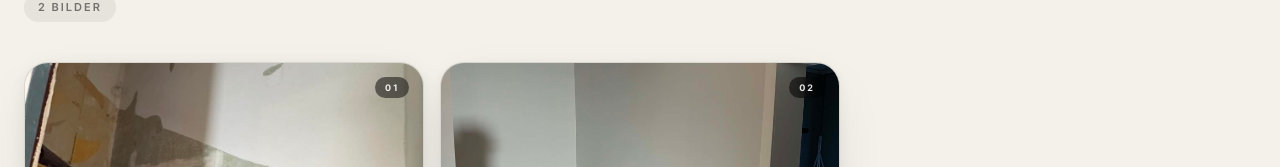
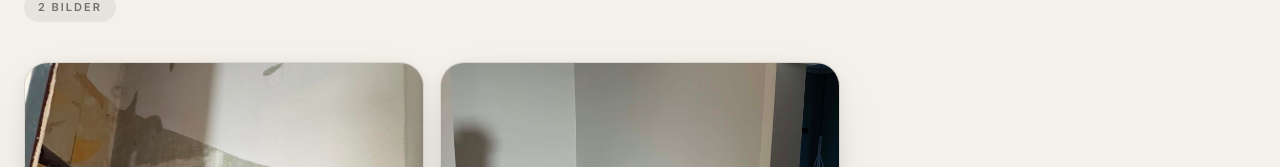
Before and after one commit to simonuidev-lang/sjostedts-maleri-live, a Next.js app: page /galleri/invandigt in a window 1280 px wide. Shown: the part 302-469 px from the top of the page. Built offline with nearby package versions, Linux system fonts and the light colour scheme; a web font is replaced by a local one.

Commit message:
Rensade bort alla siffer-badges för en renare design

```diff
--- a/src/app/galleri/[slug]/page.tsx
+++ b/src/app/galleri/[slug]/page.tsx
@@ -294,26 +294,7 @@ export default async function GalleriPage({
                     objectFit: "cover",
                   }}
                 />
-                {/* Index chip */}
-                <div
-                  style={{
-                    position: "absolute",
-                    top: "14px",
-                    right: "14px",
-                    padding: "4px 10px",
-                    borderRadius: "9999px",
-                    background: "rgba(0,0,0,0.5)",
-                    backdropFilter: "blur(8px)",
-                    WebkitBackdropFilter: "blur(8px)",
-                    fontSize: "9px",
-                    fontWeight: 700,
-                    letterSpacing: "0.22em",
-                    textTransform: "uppercase",
-                    color: "rgba(255,255,255,0.9)",
-                  }}
-                >
-                  {String(idx + 1).padStart(2, "0")}
-                </div>
+                {/* Index chip removed */}
               </div>
             ))}
           </div>
--- a/src/app/page.tsx
+++ b/src/app/page.tsx
@@ -635,6 +635,19 @@ function CategoryImagePair({
   );
 }
 
+const trustItems = [
+  {
+    id: "erfarenhet",
+    heading: "ERFARENHET",
+    body: "Handplockade målare med hög kompetens.",
+  },
+  {
+    id: "trygghet",
+    heading: "TRYGGHET",
+    body: "Bindande offerter utan dolda kostnader. Tydlighet och ärlighet i varje steg.",
+  },
+];
+
 /* ══════════════════════════════════════════════════════════════════════════════
    3-CATEGORY GALLERY SECTION
 ═══════════════════════════════════════════════════════════════════════════════ */
@@ -703,12 +716,6 @@ function CategoryGallerySection() {
           >
             {/* Category sub-heading — clickable link to sub-gallery */}
             <div className="flex items-center gap-4 mb-8">
-              <span
-                className="text-[10px] tracking-[0.26em] font-mono font-semibold uppercase px-3 py-1.5 rounded-full flex-shrink-0"
-                style={{ background: "rgba(0,0,0,0.06)", color: "rgba(0,0,0,0.45)" }}
-              >
-                {String(catIdx + 3).padStart(2, "0")}
-              </span>
               <Link href={cat.href} className="group/heading flex items-center gap-3 no-underline"
                 style={{ color: "inherit" }}
               >
@@ -1345,12 +1352,9 @@ export default function Home() {
         >
           <div className="max-w-screen-xl mx-auto px-6 md:px-16">
             <div className="grid grid-cols-1 md:grid-cols-2">
-              {[
-                { num: "01", heading: "ERFARENHET", body: "Handplockade målare med hög kompetens." },
-                { num: "02", heading: "TRYGGHET", body: "Bindande offerter utan dolda kostnader. Tydlighet och ärlighet i varje steg." },
-              ].map((item, idx) => (
+              {trustItems.map((item, idx) => (
                 <motion.div
-                  key={idx}
+                  key={item.id}
                   initial={{ opacity: 0, y: 30 }}
                   whileInView={{ opacity: 1, y: 0 }}
                   viewport={VP}
@@ -1360,9 +1364,6 @@ export default function Home() {
                     borderRight: idx < 1 ? "1px solid rgba(0,0,0,0.07)" : undefined,
                   }}
                 >
-                  <span className="text-xs tracking-[0.24em] font-mono" style={{ color: "rgba(0,0,0,0.35)" }}>
-                    {item.num}
-                  </span>
                   <h3 className="text-sm tracking-[0.14em] font-serif font-bold uppercase">{item.heading}</h3>
                   <p className="font-sans font-medium text-lg" style={{ color: "rgba(0,0,0,0.62)", lineHeight: 1.65 }}>
                     {item.body}
```
